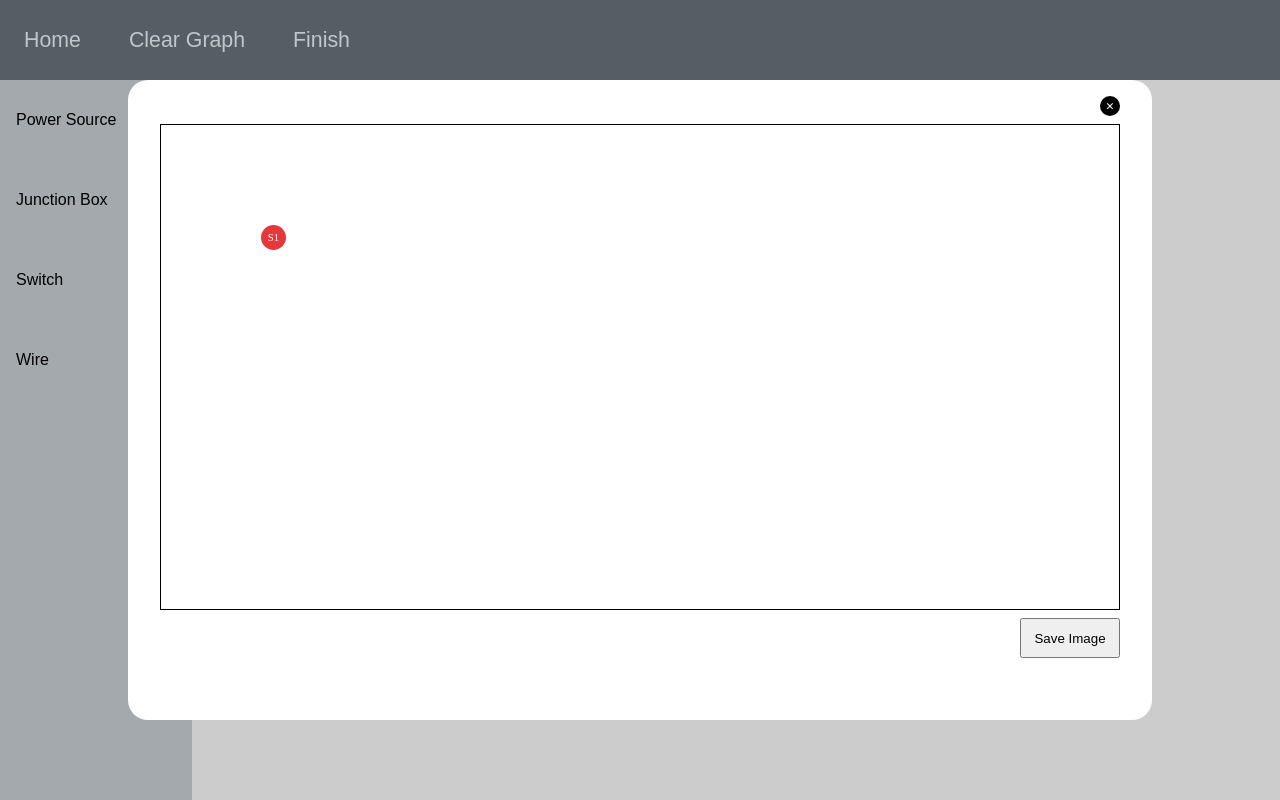
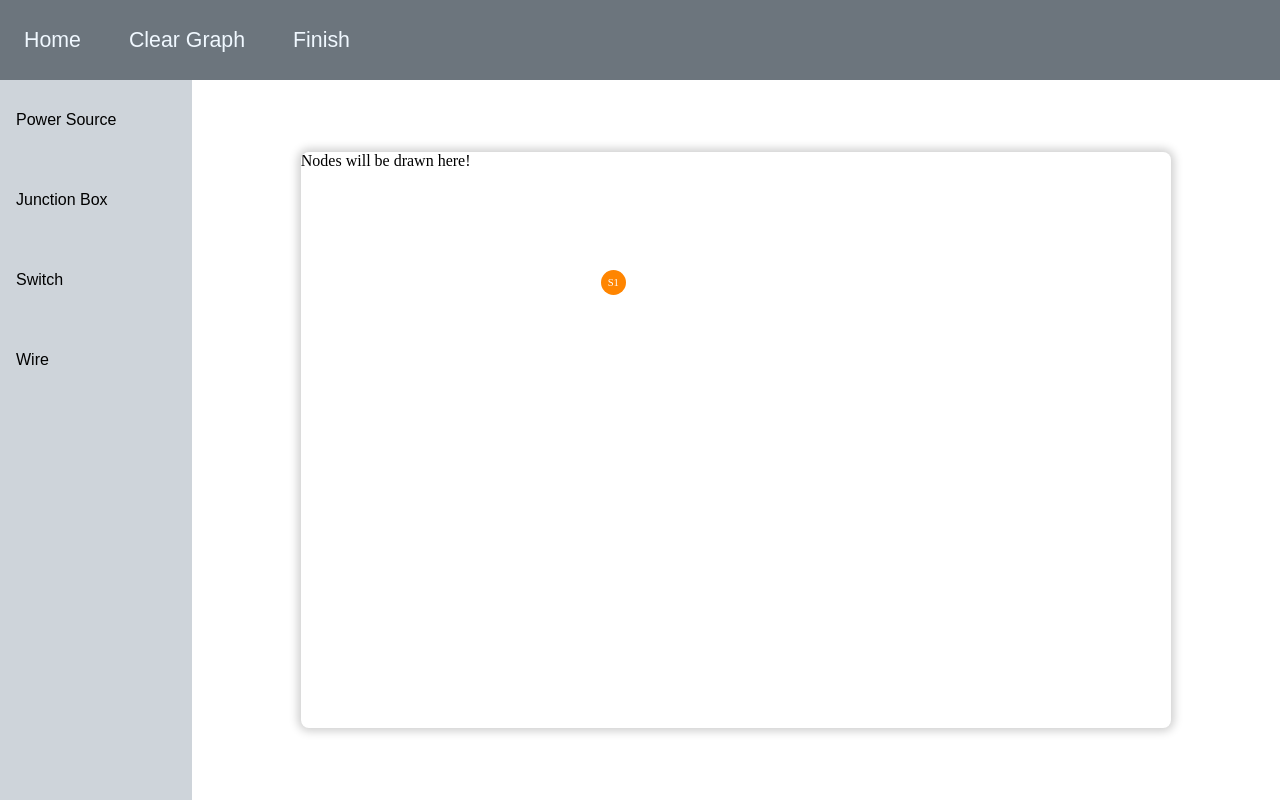
Before and after one commit to SignorPrgrmr/dijkstra-wiring-project, a Vue app: page /Draw in a window 1280 px wide. Built offline with nearby package versions, Linux system fonts and the light colour scheme.

Commit message:
added a box in DrawPage that graph will be in,

```diff
--- a/src/components/GraphDrawPage/DrawBox.vue
+++ b/src/components/GraphDrawPage/DrawBox.vue
@@ -1,10 +1,17 @@
 <template>
-  <div id="box-container"></div>
+  <div id="box-container">
+    <div id="draw-box">
+      Nodes will be drawn here!
+      <graph-node class="node-switch"></graph-node>
+    </div>
+  </div>
 </template>
 
 <script>
+import GraphNode from "@/components/GraphDrawPage/GraphNode";
 export default {
   name: 'DrawBox',
+  components: {GraphNode},
   methods:{
     DeleteGraph(){
       // delete graph
@@ -20,5 +27,19 @@ export default {
   width: 100%;
   height: 100%;
 
+  display: flex;
+  flex-flow: row nowrap;
+  justify-content: center;
+  align-items: center;
+
+  #draw-box {
+    border: none;
+    width: 80%;
+    height: 80%;
+    overflow: auto;
+    box-shadow: 0 0 10px 3px rgba(0,0,0,0.2);
+    border-radius: 8px;
+  }
 }
+
 </style>
--- a/src/components/GraphDrawPage/DrawPage.vue
+++ b/src/components/GraphDrawPage/DrawPage.vue
@@ -5,7 +5,7 @@
     <draw-box ref="Graph"></draw-box>
   </div>
 
-  <preview></preview>
+<!--  <preview></preview>-->
 
   <div id="drawPage-backdrop"></div> <!-- close preview when clicked on -->
 
@@ -15,10 +15,9 @@
 import TheHeader from "../common/TheHeader";
 import ToolBar from "./ToolBar";
 import DrawBox from "./DrawBox";
-import Preview from "@/components/common/Preview";
 export default {
   name: 'DrawPage',
-  components: {Preview, DrawBox, ToolBar, TheHeader},
+  components: { DrawBox, ToolBar, TheHeader},
   methods:{
     deleteGraph(){
       this.$refs.Grapg.DeleteGraph()
@@ -45,5 +44,6 @@ export default {
 
 #drawPage-backdrop {
   @include backdrop;
+  display: none;
 }
 </style>
--- a/src/components/GraphDrawPage/GraphNode.vue
+++ b/src/components/GraphDrawPage/GraphNode.vue
@@ -21,7 +21,7 @@ export default {
   margin: 0;
   padding: 0;
   position: relative;
-  left: 100px; //determines the position of the Node on the parent div.
+  left: 300px; //determines the position of the Node on the parent div.
   top: 100px; //determines the position of the Node on the parent div.
 
   .node-name {
```
